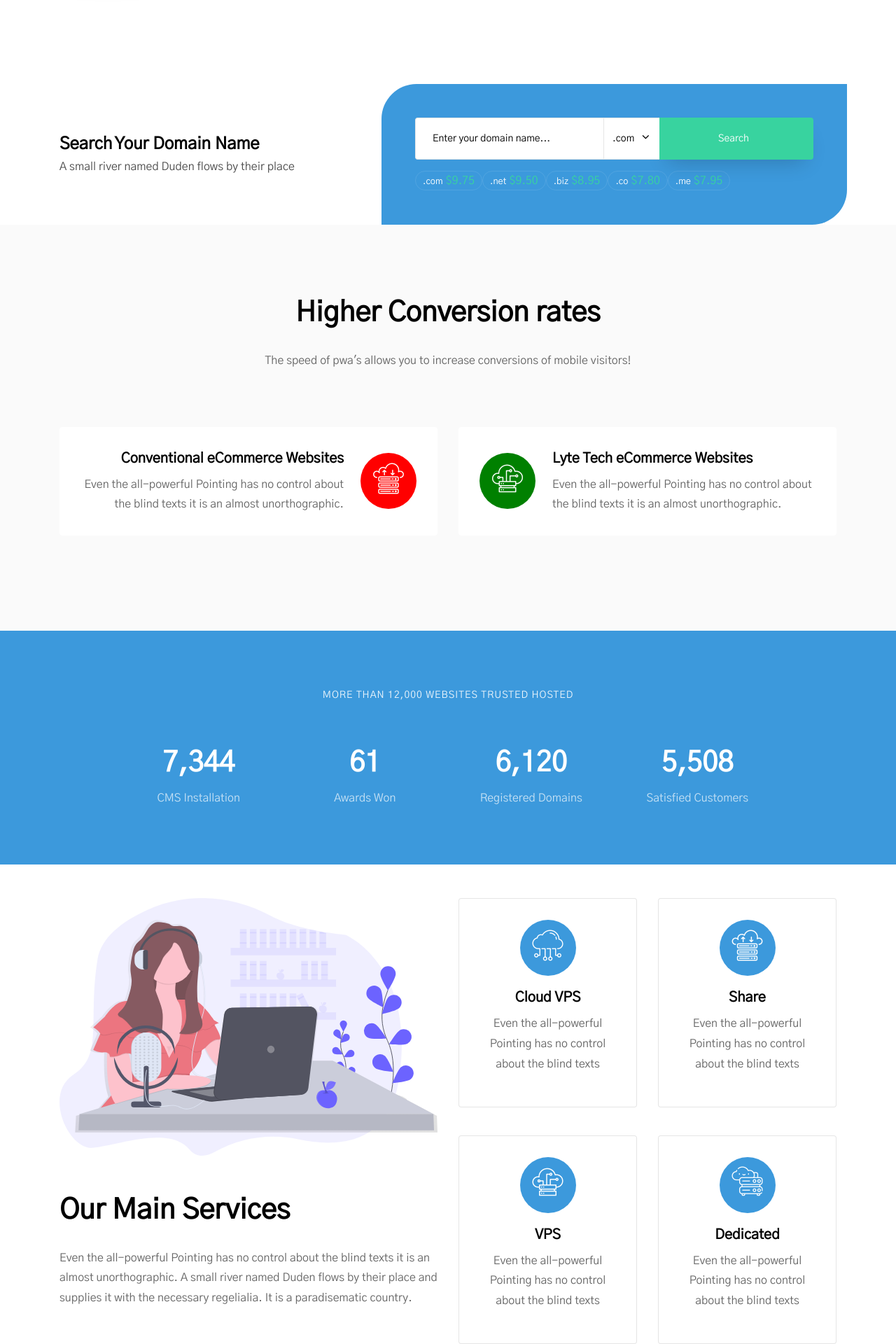
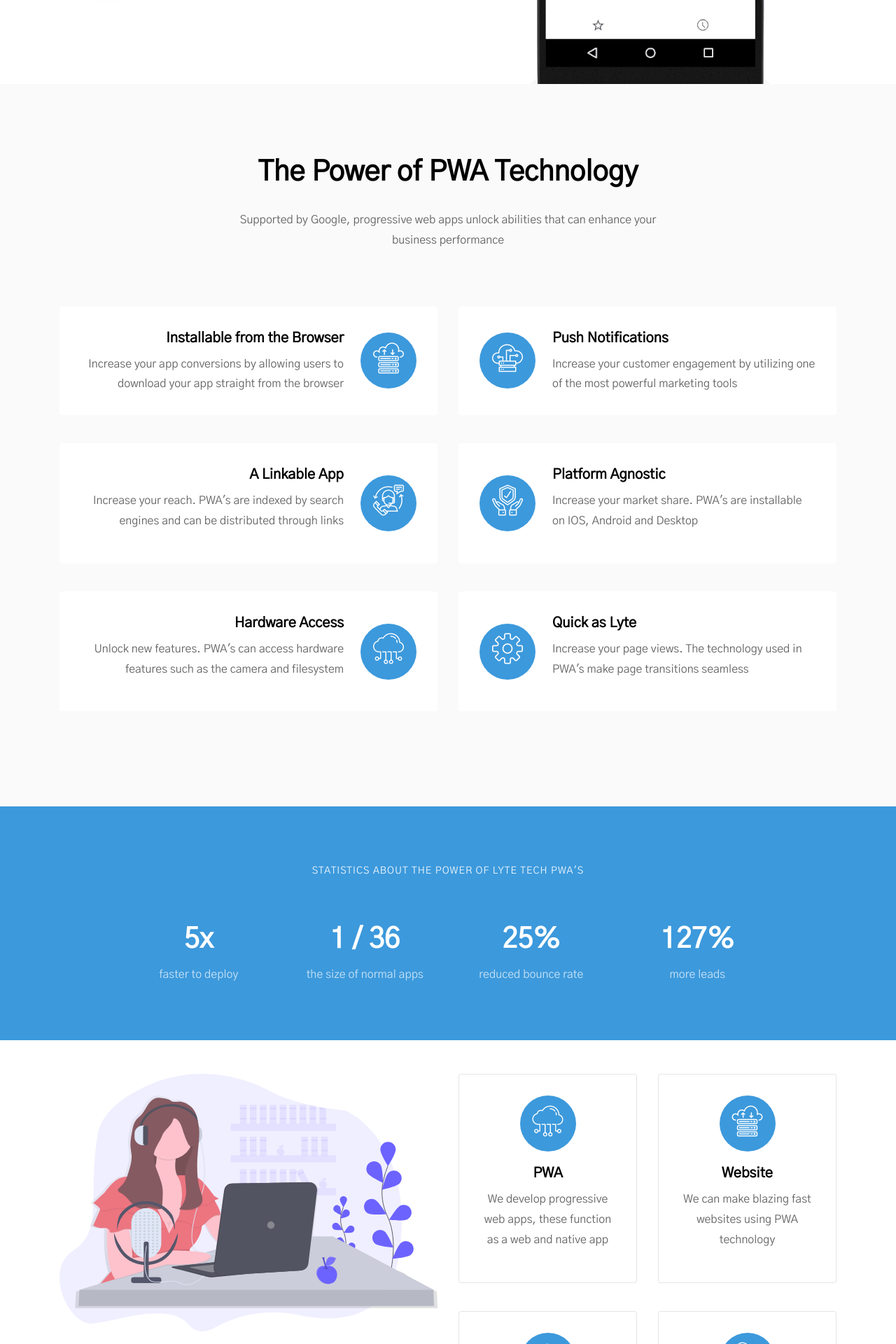
Before and after one commit to tristan-mastrodicasa/lyte-tech, an Angular app: page / in a window 1280 px wide. Shown: the part 680-2600 px from the top of the page at 70% size. Built offline with nearby package versions, Linux system fonts and the light colour scheme.

Commit message:
ADDED: Home Page Main content

```diff
--- a/src/app/app.component.html
+++ b/src/app/app.component.html
@@ -20,9 +20,8 @@
 	        <ul class="navbar-nav ml-auto">
 	          <li class="nav-item active"><a href="index.html" class="nav-link">Home</a></li>
 	          <li class="nav-item"><a href="about.html" class="nav-link">About</a></li>
-	          <li class="nav-item"><a href="domain.html" class="nav-link">Domain</a></li>
-	          <li class="nav-item"><a class="nav-link" href="hosting.html">Hosting</a></li>
-	          <li class="nav-item"><a href="blog.html" class="nav-link">Blog</a></li>
+	          <li class="nav-item"><a href="domain.html" class="nav-link">Services</a></li>
+	          <li class="nav-item"><a class="nav-link" href="hosting.html">Portfolio</a></li>
 	          <li class="nav-item"><a href="contact.html" class="nav-link">Contact</a></li>
 	          <li class="nav-item cta"><a href="contact.html" class="nav-link"><span>Get started</span></a></li>
 	        </ul>
@@ -35,12 +34,14 @@
       <div class="overlay"></div>
       <div class="container-fluid px-0">
       	<div class="row d-md-flex no-gutters slider-text align-items-center js-fullheight justify-content-end">
-	      	<img class="one-third js-fullheight align-self-end order-md-last img-fluid not-too-big" src="/assets/img/graphics/responsive-design.svg" alt="">
+          <div class="one-third js-fullheight align-self-end order-md-last img-fluid not-too-big">
+            <img src="/assets/img/graphics/add-to-home-screen.gif" alt="" style="display: block; margin: 0 auto;">
+          </div>
 	        <div class="one-forth d-flex align-items-center ftco-animate js-fullheight">
 	        	<div class="text mt-5">
 	        		<span class="subheading">PWA Developers</span>
 	            <h1 class="mb-3"><span>Design it,</span> <span>Develop it,</span> <span>Deploy it</span></h1>
-	            <p>Far far away, behind the word mountains, far from the countries Vokalia and Consonantia, there live the blind texts.</p>
+	            <p>Progressive web apps are the future of the web. Create an app that is quick, light and cheap without sacrificing user experience!</p>
 	            <p><a href="#" class="btn btn-primary px-4 py-3">Get in touch</a></p>
 	          </div>
 	        </div>
@@ -48,51 +49,92 @@
       </div>
     </div>
 
-    <section class="ftco-domain">
+    <section class="ftco-section services-section bg-light">
       <div class="container">
-    		<div class="row d-flex align-items-center">
-    			<div class="col-lg-5 heading-white mb-4 mb-sm-4 mb-lg-0 ftco-animate">
-    				<h2>Search Your Domain Name</h2>
-    				<p>A small river named Duden flows by their place</p>
+        <div class="row justify-content-center mb-5 pb-3">
+          <div class="col-md-7 text-center heading-section ftco-animate">
+            <h2 class="mb-4">The Power of PWA Technology</h2>
+            <p>Supported by Google, progressive web apps unlock abilities that can enhance your business performance</p>
           </div>
-    			<div class="col-lg-7 p-5 ftco-wrap ftco-animate">
-    				<form action="#" class="domain-form d-flex mb-3">
-              <div class="form-group domain-name">
-                <input type="text" class="form-control name px-4" placeholder="Enter your domain name...">
         </div>
-              <div class="form-group domain-select d-flex">
-	              <div class="select-wrap">
-                  <div class="icon"><span class="ion-ios-arrow-down"></span></div>
-                  <select name="" id="" class="form-control">
-                  	<option value="">.com</option>
-                    <option value="">.net</option>
-                    <option value="">.biz</option>
-                    <option value="">.co</option>
-                    <option value="">.me</option>
-                  </select>
+        <div class="row">
+          <div class="col-md-6 d-flex align-self-stretch ftco-animate">
+            <div class="media block-6 services d-flex align-items-center">
+              <div class="icon d-flex align-items-center justify-content-center order-md-last">
+                <span class="flaticon-cloud"></span>
               </div>
-                <input type="submit" class="search-domain btn btn-primary text-center" value="Search">
+              <div class="media-body pl-4 pl-md-0 pr-md-4 text-md-right">
+                <h3 class="heading">Installable from the Browser</h3>
+                <p class="mb-0">Increase your app conversions by allowing users to download your app straight from the browser</p>
               </div>
-            </form>
-            <p class="domain-price mt-2">
-            	<span><small>.com</small> $9.75</span>
-            	<span><small>.net</small> $9.50</span>
-            	<span><small>.biz</small> $8.95</span>
-            	<span><small>.co</small> $7.80</span>
-            	<span><small>.me</small> $7.95</span>
-            </p>
+            </div>
+          </div>
+          <div class="col-md-6 d-flex align-self-stretch ftco-animate">
+            <div class="media block-6 services d-flex align-items-center">
+              <div class="icon d-flex align-items-center justify-content-center">
+                <span class="flaticon-server"></span>
+              </div>
+              <div class="media-body pl-4">
+                <h3 class="heading">Push Notifications</h3>
+                <p class="mb-0">Increase your customer engagement by utilizing one of the most powerful marketing tools</p>
+              </div>
+            </div>
+          </div>
+
+          <div class="col-md-6 d-flex align-self-stretch ftco-animate">
+            <div class="media block-6 services d-flex align-items-center">
+              <div class="icon d-flex align-items-center justify-content-center order-md-last">
+                <span class="flaticon-customer-service"></span>
+              </div>
+              <div class="media-body pl-4 pl-md-0 pr-md-4 text-md-right">
+                <h3 class="heading">A Linkable App</h3>
+                <p>Increase your reach. PWA's are indexed by search engines and can be distributed through links</p>
+              </div>
+            </div>
+          </div>
+          <div class="col-md-6 d-flex align-self-stretch ftco-animate">
+            <div class="media block-6 services d-flex align-items-center">
+              <div class="icon d-flex align-items-center justify-content-center">
+                <span class="flaticon-life-insurance"></span>
+              </div>
+              <div class="media-body pl-4">
+                <h3 class="heading">Platform Agnostic</h3>
+                <p>Increase your market share. PWA's are installable on IOS, Android and Desktop</p>
+              </div>
+            </div>
+          </div>
+          <div class="col-md-6 d-flex align-self-stretch ftco-animate">
+            <div class="media block-6 services d-flex align-items-center">
+              <div class="icon d-flex align-items-center justify-content-center order-md-last">
+                <span class="flaticon-cloud-computing"></span>
+              </div>
+              <div class="media-body pl-4 pl-md-0 pr-md-4 text-md-right">
+                <h3 class="heading">Hardware Access</h3>
+                <p>Unlock new features. PWA's can access hardware features such as the camera and filesystem</p>
+              </div>
+            </div>
+          </div>
+          <div class="col-md-6 d-flex align-self-stretch ftco-animate">
+            <div class="media block-6 services d-flex align-items-center">
+              <div class="icon d-flex align-items-center justify-content-center">
+                <span class="flaticon-settings"></span>
+              </div>
+              <div class="media-body pl-4">
+                <h3 class="heading">Quick as Lyte</h3>
+                <p>Increase your page views. The technology used in PWA's make page transitions seamless</p>
+              </div>
+            </div>
           </div>
         </div>
       </div>
     </section>
 
-    <lt-contrast-points [contrastPoints]="highConversion"></lt-contrast-points>
-
     <section class="ftco-section ftco-counter img" id="section-counter">
+      <a href="https://www.pwastats.com/" target="_blank">
       	<div class="container">
       		<div class="row justify-content-center mb-5">
             <div class="col-md-7 text-center heading-section heading-section-white ftco-animate">
-            <span class="subheading">More than 12,000 websites trusted hosted</span>
+              <span class="subheading">Statistics about the power of Lyte Tech PWA's</span>
             </div>
           </div>
       		<div class="row justify-content-center">
@@ -101,32 +143,32 @@
   		          <div class="col-md-3 d-flex justify-content-center counter-wrap ftco-animate">
   		            <div class="block-18 text-center">
   		              <div class="text">
-		                <strong class="number" data-number="12000">0</strong>
-		                <span>CMS Installation</span>
+  		                <strong class="number" data-number="11">0</strong><strong class="number">x</strong>
+  		                <span>faster to deploy</span>
   		              </div>
   		            </div>
   		          </div>
   		          <div class="col-md-3 d-flex justify-content-center counter-wrap ftco-animate">
   		            <div class="block-18 text-center">
   		              <div class="text">
-		                <strong class="number" data-number="100">0</strong>
-		                <span>Awards Won</span>
+  		                <strong class="number">1 / </strong><strong class="number" data-number="75">0</strong>
+  		                <span>the size of normal apps</span>
   		              </div>
   		            </div>
   		          </div>
   		          <div class="col-md-3 d-flex justify-content-center counter-wrap ftco-animate">
   		            <div class="block-18 text-center">
   		              <div class="text">
-		                <strong class="number" data-number="10000">0</strong>
-		                <span>Registered Domains</span>
+  		                <strong class="number" data-number="51">0</strong><strong class="number">%</strong>
+  		                <span>reduced bounce rate</span>
   		              </div>
   		            </div>
   		          </div>
   		          <div class="col-md-3 d-flex justify-content-center counter-wrap ftco-animate">
   		            <div class="block-18 text-center">
   		              <div class="text">
-		                <strong class="number" data-number="9000">0</strong>
-		                <span>Satisfied Customers</span>
+  		                <strong class="number" data-number="260">0</strong><strong class="number">%</strong>
+  		                <span>more leads</span>
   		              </div>
   		            </div>
   		          </div>
@@ -134,6 +176,7 @@
   	        </div>
           </div>
       	</div>
+      </a>
     </section>
 
     <section class="ftco-section ftco-no-pt ftc-no-pb">
@@ -143,7 +186,7 @@
     				<img src="/assets/cohost/images/undraw_podcast_q6p7.svg" class="img-fluid" alt="">
     				<div class="heading-section ftco-animate mt-5">
 	            <h2 class="mb-4">Our Main Services</h2>
-	            <p>Even the all-powerful Pointing has no control about the blind texts it is an almost unorthographic. A small river named Duden flows by their place and supplies it with the necessary regelialia. It is a paradisematic country.</p>
+	            <p>Our specialty here at Lyte Tech is creating modern and performant progressive web apps. These skills are transferable to other domains and can allow us to provide a number of other services</p>
 	          </div>
     			</div>
     			<div class="col-lg-6 py-5">
@@ -154,8 +197,8 @@
 		            		<span class="flaticon-cloud-computing"></span>
 		            	</div>
 		              <div class="mt-3 media-body media-body-2">
-		                <h3 class="heading">Cloud VPS</h3>
-		                <p>Even the all-powerful Pointing has no control about the blind texts</p>
+		                <h3 class="heading">PWA</h3>
+		                <p>We develop progressive web apps, these function as a web and native app</p>
 		              </div>
 		            </div>
     					</div>
@@ -165,8 +208,8 @@
 		            		<span class="flaticon-cloud"></span>
 		            	</div>
 		              <div class="mt-3 media-body media-body-2">
-		                <h3 class="heading">Share</h3>
-		                <p>Even the all-powerful Pointing has no control about the blind texts</p>
+		                <h3 class="heading">Website</h3>
+		                <p>We can make blazing fast websites using PWA technology</p>
 		              </div>
 		            </div>
     					</div>
@@ -176,8 +219,8 @@
 		            		<span class="flaticon-server"></span>
 		            	</div>
 		              <div class="mt-3 media-body media-body-2">
-		                <h3 class="heading">VPS</h3>
-		                <p>Even the all-powerful Pointing has no control about the blind texts</p>
+		                <h3 class="heading">Maintenance</h3>
+		                <p>Our modern systems allow us to efficently maintain your software</p>
 		              </div>
 		            </div>
     					</div>
@@ -187,8 +230,8 @@
 		            		<span class="flaticon-database"></span>
 		            	</div>
 		              <div class="mt-3 media-body media-body-2">
-		                <h3 class="heading">Dedicated</h3>
-		                <p>Even the all-powerful Pointing has no control about the blind texts</p>
+		                <h3 class="heading">Hosting</h3>
+		                <p>Don't worry about setting up complex servers, we have you covered</p>
 		              </div>
 		            </div>
     					</div>
@@ -198,7 +241,7 @@
     	</div>
     </section>
 
-    <section class="ftco-section bg-light">
+    <!-- <section class="ftco-section bg-light">
     	<div class="container">
     		<div class="row justify-content-center mb-5 pb-3">
           <div class="col-md-7 text-center heading-section ftco-animate">
@@ -520,37 +563,37 @@
     			</div>
     		</div>
     	</div>
-    </section>
+    </section> -->
 
     <footer class="ftco-footer ftco-bg-dark ftco-section">
       <div class="container">
       	<div class="row mb-5 pb-5 align-items-center d-flex">
-      		<div class="col-md-6">
+      		<div class="col-md-9">
       			<div class="heading-section heading-section-white ftco-animate">
       				<span class="subheading">Get an easy quote</span>
-	            <h2 style="font-size: 30px;">Sign Up For Web Hosting Today!</h2>
+	            <h2 style="font-size: 30px;">Take advantage of this new technology today!</h2>
 	          </div>
       		</div>
-      		<div class="col-md-3 ftco-animate">
+      		<!-- <div class="col-md-3 ftco-animate">
       			<div class="price">
       				<span class="subheading">Starting at Only</span>
       				<h3>$4.50<span>/mo</span></h3>
       			</div>
-      		</div>
+      		</div> -->
       		<div class="col-md-3 ftco-animate">
-      			<p class="mb-0"><a href="#" class="btn btn-primary py-3 px-4">Get started now</a></p>
+      			<p class="mb-0"><a href="#" class="btn btn-outline-white py-3 px-4">Contact Us</a></p>
       		</div>
       	</div>
         <div class="row mb-5">
           <div class="col-md">
             <div class="ftco-footer-widget mb-4 bg-primary p-4">
-              <h2 class="ftco-heading-2">CoHost</h2>
-              <p>Far far away, behind the word mountains, far from the countries Vokalia and Consonantia, there live the blind texts.</p>
-              <ul class="ftco-footer-social list-unstyled mb-0">
+              <h2 class="ftco-heading-2">Lyte Tech</h2>
+              <p>Progressive web apps are the future of the web. Create an app that is quick, light and cheap without sacrificing user experience!</p>
+              <!-- <ul class="ftco-footer-social list-unstyled mb-0">
                 <li class="ftco-animate"><a href="#"><span class="icon-twitter"></span></a></li>
                 <li class="ftco-animate"><a href="#"><span class="icon-facebook"></span></a></li>
                 <li class="ftco-animate"><a href="#"><span class="icon-instagram"></span></a></li>
-              </ul>
+              </ul> -->
             </div>
           </div>
           <div class="col-md">
@@ -571,10 +614,9 @@
               <h2 class="ftco-heading-2">Navigational</h2>
               <ul class="list-unstyled">
                 <li><a href="#" class="py-2 d-block">Home</a></li>
-                <li><a href="#" class="py-2 d-block">Domain</a></li>
-                <li><a href="#" class="py-2 d-block">Hosting</a></li>
                 <li><a href="#" class="py-2 d-block">About</a></li>
-                <li><a href="#" class="py-2 d-block">Blog</a></li>
+                <li><a href="#" class="py-2 d-block">Services</a></li>
+                <li><a href="#" class="py-2 d-block">Portfolio</a></li>
                 <li><a href="#" class="py-2 d-block">Contact</a></li>
               </ul>
             </div>
```
Also changed, not shown: src/assets/img/graphics/add-to-home-screen.gif (added). Lines whose indentation alone changed are shown as unchanged.
